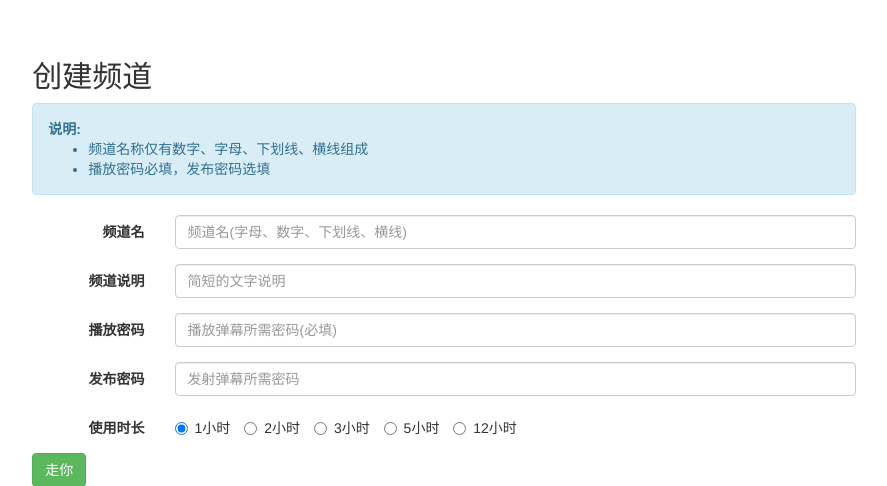
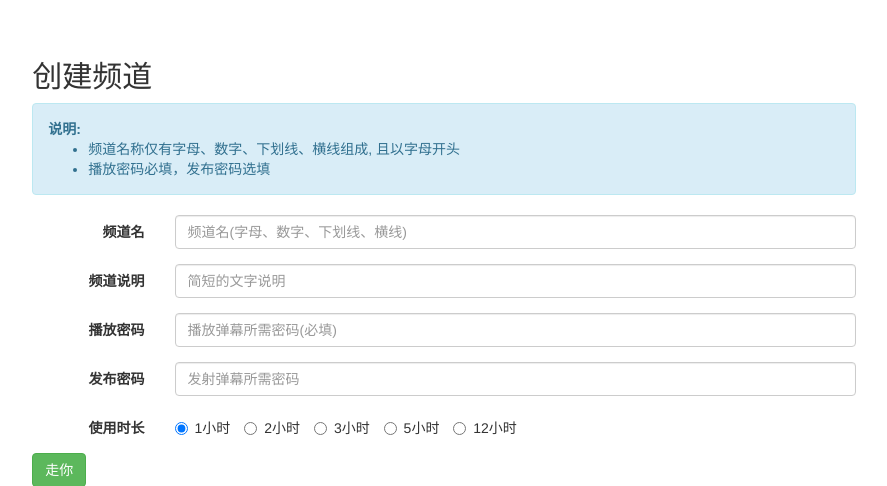
Before and after one commit to tuna/gdanmaku-server, a Flask app: page /channel-new/ in a window 1280 px wide. Shown: the top 486 px of the page, without its empty margins (196-1083 px from the left). Run offline with Flask 2, Linux system fonts and the light colour scheme; some libraries are stand-ins or nearby versions.

Commit message:
regex bugfix

```diff
--- a/gdanmaku/templates/new_channel.html
+++ b/gdanmaku/templates/new_channel.html
@@ -11,7 +11,7 @@
       <div class="alert alert-info">
         <p><strong>说明:</strong></p>
         <ul>
-          <li>频道名称仅有数字、字母、下划线、横线组成</li>
+          <li>频道名称仅有字母、数字、下划线、横线组成, 且以字母开头</li>
           <li>播放密码必填，发布密码选填</li>
         </ul>
       </div>
@@ -91,7 +91,7 @@ $(document).ready(function() {
 
   var validate = function() {
     var valid = true;
-    var namer = /^[a-zA-Z0-9_]{1,}$/;
+    var namer = /^[a-zA-Z][a-zA-Z0-9_\-]{1,}$/;
 
     if(!$("#name").val().match(namer)) {
       show_error("频道名称有误！");
```
